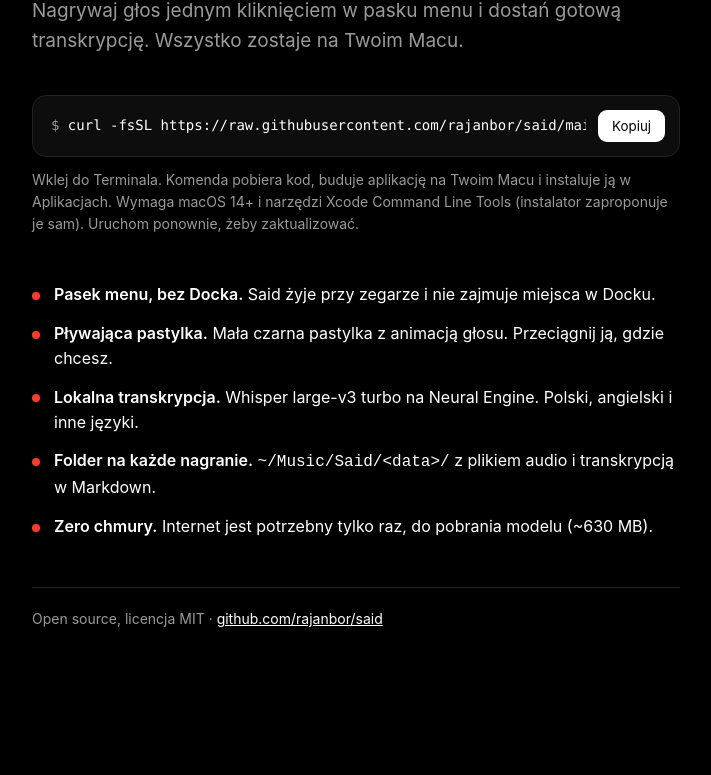
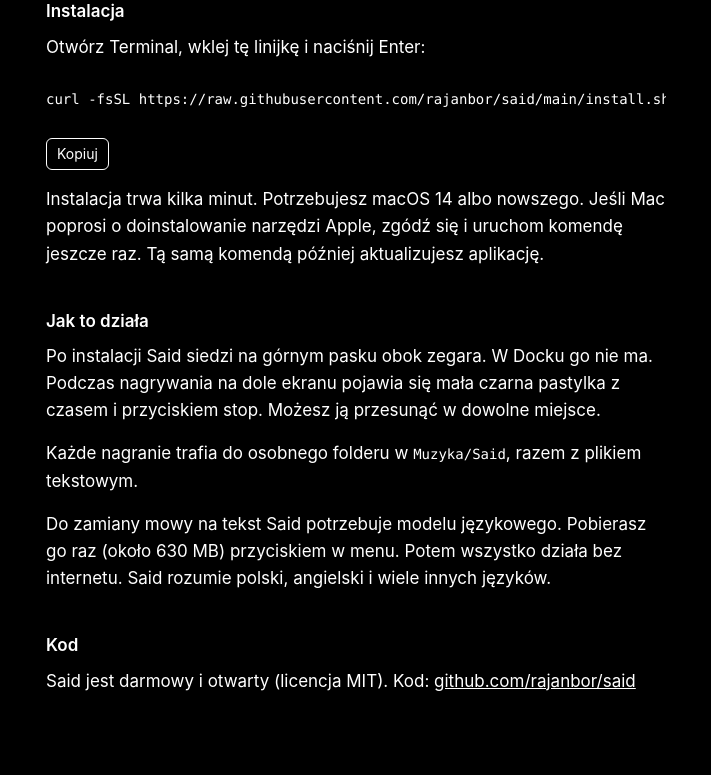
Before and after one commit to rajanbor/said, a plain HTML site: page docs/index.html in a window 1280 px wide. Shown: the part 272-1047 px from the top of the page, without its empty margins (284-995 px from the left). Before the commit the page ends 949 px from the top, so only its background shows below. Drawn offline with Linux system fonts and the light colour scheme.

Commit message:
Add versioning: changelog, release script, installer uses latest release
Also simplify the project page to plain text.

```diff
--- a/docs/index.html
+++ b/docs/index.html
@@ -3,61 +3,49 @@
 <head>
 <meta charset="utf-8">
 <meta name="viewport" content="width=device-width, initial-scale=1">
-<title>Said: lokalny rejestrator głosu dla macOS</title>
-<meta name="description" content="Nagrywaj i transkrybuj głos na Macu. Bez chmury, bez internetu.">
+<title>Said</title>
+<meta name="description" content="Nagrywasz głos na Macu, dostajesz tekst. Wszystko zostaje u Ciebie.">
 <link rel="icon" href="icon.png">
 <style>
-  :root { --bg:#000; --fg:#fff; --muted:#9a9a9a; --line:#222; --red:#ff3b30; }
-  * { box-sizing:border-box; }
-  body { margin:0; background:var(--bg); color:var(--fg);
-         font:16px/1.55 -apple-system, BlinkMacSystemFont, "SF Pro Text", "Helvetica Neue", sans-serif; }
-  main { max-width:680px; margin:0 auto; padding:72px 16px 48px; }
-  .logo { width:112px; height:112px; display:block; margin:0 0 24px -8px; }
-  h1 { font-size:44px; line-height:1.1; margin:0 0 12px; letter-spacing:-0.02em; }
-  .lead { color:var(--muted); font-size:19px; margin:0 0 40px; }
-  .cmd { display:flex; align-items:center; gap:12px; background:#0d0d0d; border:1px solid var(--line);
-         border-radius:14px; padding:14px 14px 14px 18px; }
-  .cmd code { flex:1; overflow-x:auto; white-space:nowrap; font:14px/1.4 ui-monospace, "SF Mono", Menlo, monospace; }
-  .cmd code::before { content:"$ "; color:var(--muted); }
-  button { flex:none; background:var(--fg); color:var(--bg); border:0; border-radius:9px; padding:8px 14px;
-           font:600 14px/1 inherit; font-family:inherit; cursor:pointer; }
-  button:active { transform:translateY(1px); }
-  .hint { color:var(--muted); font-size:14px; margin:12px 0 48px; }
-  ul { list-style:none; padding:0; margin:0 0 48px; display:grid; gap:14px; }
-  li { padding-left:22px; position:relative; }
-  li::before { content:""; position:absolute; left:0; top:.6em; width:8px; height:8px; border-radius:50%; background:var(--red); }
-  li b { font-weight:600; }
-  footer { border-top:1px solid var(--line); padding-top:20px; color:var(--muted); font-size:14px; }
-  a { color:var(--fg); }
-  @media (max-width:520px) { h1 { font-size:34px; } main { padding-top:48px; } }
+  body { margin: 0; background: #000; color: #fff;
+         font: 17px/1.6 -apple-system, BlinkMacSystemFont, "Helvetica Neue", sans-serif; }
+  main { max-width: 620px; margin: 0 auto; padding: 64px 16px; }
+  h1 { font-size: 28px; font-weight: 600; margin: 0 0 24px; }
+  h2 { font-size: 17px; font-weight: 600; margin: 40px 0 8px; }
+  p { margin: 0 0 16px; }
+  pre { margin: 0 0 16px; padding: 12px 0; overflow-x: auto;
+        font: 14px/1.5 ui-monospace, Menlo, monospace; }
+  code { font: 14px ui-monospace, Menlo, monospace; }
+  button { background: none; color: #fff; border: 1px solid #fff; border-radius: 6px;
+           padding: 4px 10px; font: inherit; font-size: 14px; cursor: pointer; }
+  a { color: #fff; }
 </style>
 </head>
 <body>
 <main>
-  <img class="logo" src="icon.png" alt="">
   <h1>Said</h1>
-  <p class="lead">Nagrywaj głos jednym kliknięciem w pasku menu i dostań gotową transkrypcję. Wszystko zostaje na Twoim Macu.</p>
 
-  <div class="cmd">
-    <code id="cmd">curl -fsSL https://raw.githubusercontent.com/rajanbor/said/main/install.sh | bash</code>
-    <button id="copy" type="button">Kopiuj</button>
-  </div>
-  <p class="hint">Wklej do Terminala. Komenda pobiera kod, buduje aplikację na Twoim Macu i instaluje ją w Aplikacjach. Wymaga macOS 14+ i narzędzi Xcode Command Line Tools (instalator zaproponuje je sam). Uruchom ponownie, żeby zaktualizować.</p>
+  <p>Said to mała aplikacja na Maca do nagrywania głosu. Klikasz ikonę na górnym pasku, mówisz, klikasz stop. Po chwili masz nagranie i jego tekst.</p>
 
-  <ul>
-    <li><b>Pasek menu, bez Docka.</b> Said żyje przy zegarze i nie zajmuje miejsca w Docku.</li>
-    <li><b>Pływająca pastylka.</b> Mała czarna pastylka z animacją głosu. Przeciągnij ją, gdzie chcesz.</li>
-    <li><b>Lokalna transkrypcja.</b> Whisper large-v3 turbo na Neural Engine. Polski, angielski i inne języki.</li>
-    <li><b>Folder na każde nagranie.</b> <code>~/Music/Said/&lt;data&gt;/</code> z plikiem audio i transkrypcją w Markdown.</li>
-    <li><b>Zero chmury.</b> Internet jest potrzebny tylko raz, do pobrania modelu (~630 MB).</li>
-  </ul>
+  <p>Nic nie trafia do internetu. Nagranie i tekst zostają na Twoim komputerze.</p>
 
-  <footer>Open source, licencja MIT · <a href="https://github.com/rajanbor/said">github.com/rajanbor/said</a></footer>
+  <h2>Instalacja</h2>
+  <p>Otwórz Terminal, wklej tę linijkę i naciśnij Enter:</p>
+  <pre id="cmd">curl -fsSL https://raw.githubusercontent.com/rajanbor/said/main/install.sh | bash</pre>
+  <p><button id="copy" type="button">Kopiuj</button></p>
+  <p>Instalacja trwa kilka minut. Potrzebujesz macOS 14 albo nowszego. Jeśli Mac poprosi o doinstalowanie narzędzi Apple, zgódź się i uruchom komendę jeszcze raz. Tą samą komendą później aktualizujesz aplikację.</p>
+
+  <h2>Jak to działa</h2>
+  <p>Po instalacji Said siedzi na górnym pasku obok zegara. W Docku go nie ma. Podczas nagrywania na dole ekranu pojawia się mała czarna pastylka z czasem i przyciskiem stop. Możesz ją przesunąć w dowolne miejsce.</p>
+  <p>Każde nagranie trafia do osobnego folderu w <code>Muzyka/Said</code>, razem z plikiem tekstowym.</p>
+  <p>Do zamiany mowy na tekst Said potrzebuje modelu językowego. Pobierasz go raz (około 630 MB) przyciskiem w menu. Potem wszystko działa bez internetu. Said rozumie polski, angielski i wiele innych języków.</p>
+
+  <h2>Kod</h2>
+  <p>Said jest darmowy i otwarty (licencja MIT). Kod: <a href="https://github.com/rajanbor/said">github.com/rajanbor/said</a></p>
 </main>
 <script>
   document.getElementById('copy').addEventListener('click', async (e) => {
-    const text = document.getElementById('cmd').textContent;
-    try { await navigator.clipboard.writeText(text); e.target.textContent = 'Skopiowano'; }
+    try { await navigator.clipboard.writeText(document.getElementById('cmd').textContent); e.target.textContent = 'Skopiowano'; }
     catch { e.target.textContent = 'Zaznacz i skopiuj'; }
     setTimeout(() => e.target.textContent = 'Kopiuj', 1800);
   });
```
Also changed, not shown: 5 other files.
